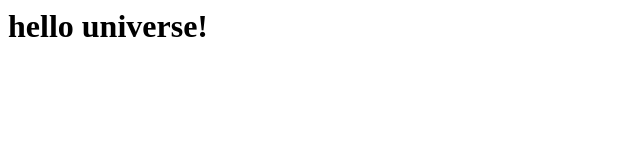
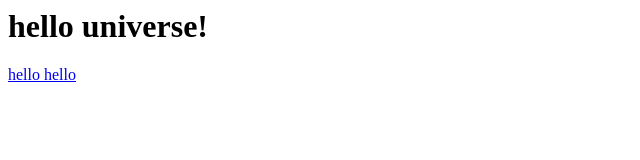
Before and after one commit to mingxxxx/hellox, a website: page index.html in a window 1280 px wide. Shown: the full height of the page, 0-640 px from the left. Drawn offline with Linux system fonts and the light colour scheme.

Commit message:
create a header

```diff
--- a/index.html
+++ b/index.html
@@ -7,5 +7,8 @@
 		<h1>
 			hello universe!
 		</h1>
+		<header>
+			<a href="#">hello hello </a>
+		</header>
 	</body>
 </html>
```
